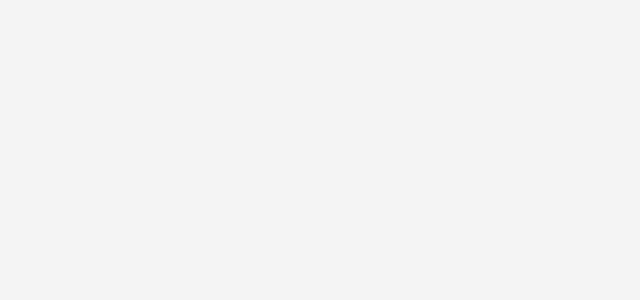
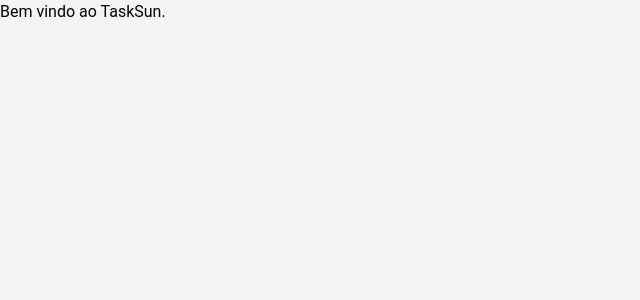
Before and after one commit to wellfernandes/tasksun, a Nuxt app in the folder frontend/: page / in a window 1280 px wide. Shown: the top 300 px of the page, without its empty margins (0-640 px from the left). Built offline with nearby package versions, Linux system fonts and the light colour scheme.

Commit message:
feat: added home page

```diff
--- /dev/null
+++ b/frontend/pages/index.vue
@@ -0,0 +1,8 @@
+<template>
+    <div>
+        Bem vindo ao TaskSun.
+    </div>
+</template>
+
+  <script setup>
+  </script>
```
